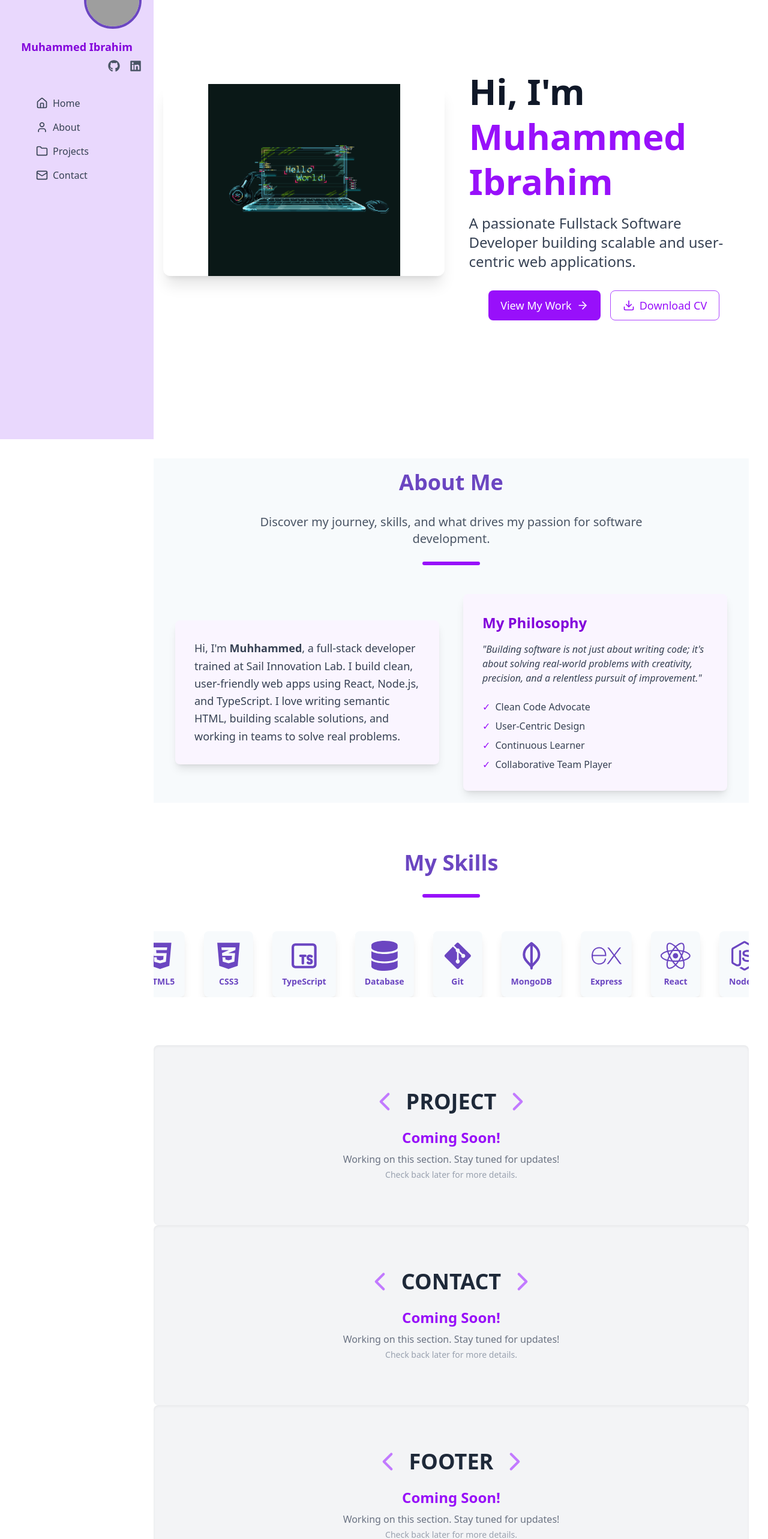
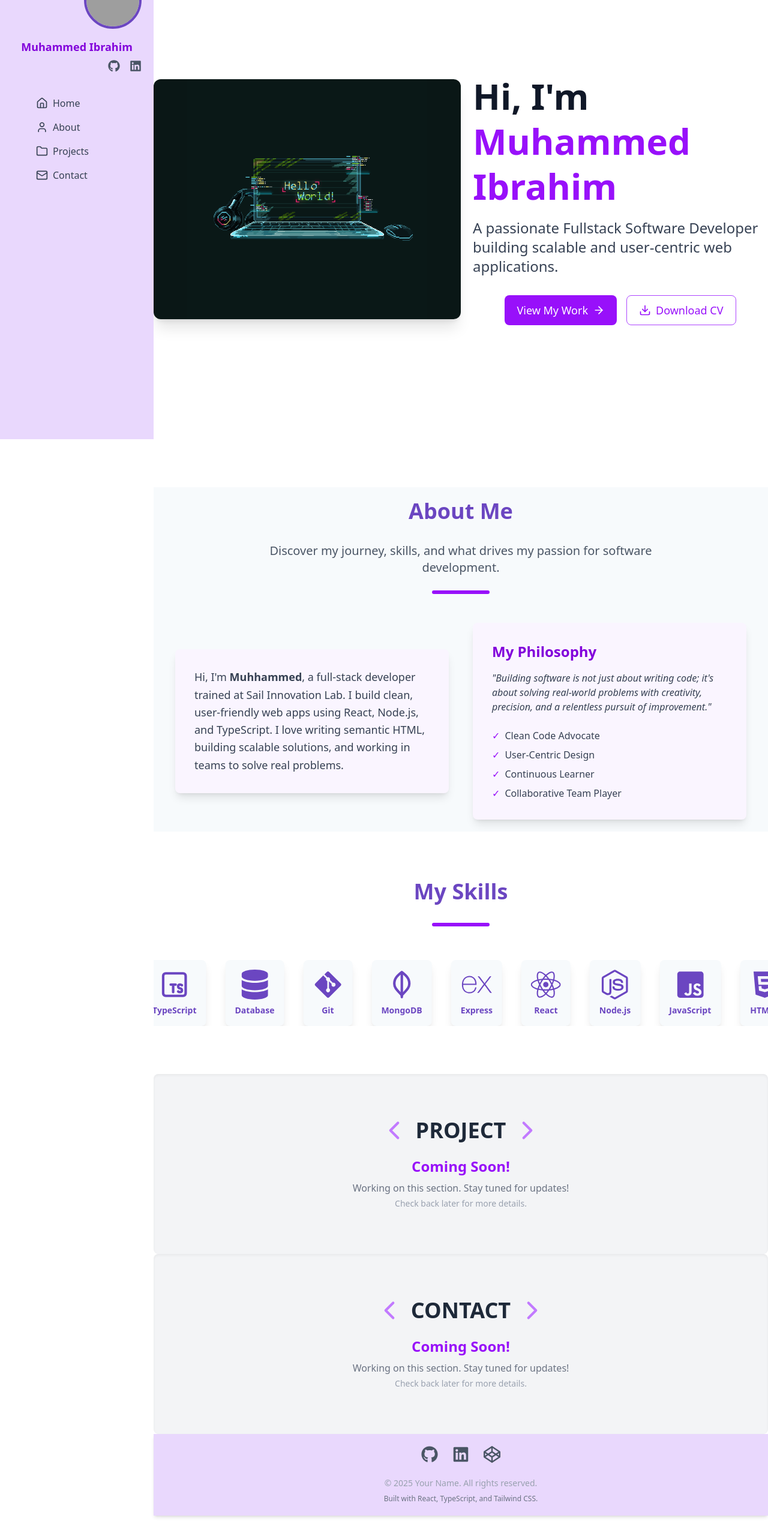
Before and after one commit to Okoro91/portfolio, a React (Vite) app: page / in a window 1280 px wide. Shown: the part 68-2633 px from the top of the page at 60% size. After the commit the page ends 2594 px from the top, so only its background shows below. Built offline with nearby package versions, Linux system fonts and the light colour scheme; grey boxes are pictures that could not be loaded.

Commit message:
improve sections

```diff
--- a/src/App.tsx
+++ b/src/App.tsx
@@ -4,19 +4,20 @@ import Hero from "./components/Hero";
 import About from "./components/About";
 import Skills from "./components/Skills";
 import Soon from "./components/Soon";
+import Footer from "./components/Footer";
 
 const App = () => {
   return (
     <div>
       <Sidebar />
-      <main className="lg:ml-56 p-8">
+      <main className="lg:ml-64">
         <Header />
         <Hero />
         <About />
         <Skills />
         <Soon title="PROJECT" />
         <Soon title="CONTACT" />
-        <Soon title="FOOTER" />
+        <Footer />
       </main>
     </div>
   );
--- /dev/null
+++ b/src/components/Footer.tsx
@@ -0,0 +1,51 @@
+import { FaGithub, FaLinkedin, FaCodepen } from "react-icons/fa";
+
+const Footer = () => {
+  const socials = [
+    {
+      name: "GitHub",
+      url: "https://github.com/Okoro91",
+      IconComponent: FaGithub,
+    },
+    {
+      name: "LinkedIn",
+      url: "https://www.linkedin.com/in/mi-okoro/",
+      IconComponent: FaLinkedin,
+    },
+    {
+      name: "CodePen",
+      url: "https://codepen.io/Okoro91",
+      IconComponent: FaCodepen,
+    },
+  ];
+  return (
+    <>
+      <footer className="w-full bg-secondary  shadow-md bg-opacity-95 backdrop-blur-sm  py-5 px-4">
+        <div className="mx-auto text-center">
+          <div className="flex justify-center space-x-6 mb-6">
+            {socials.map((social) => (
+              <a
+                key={social.name}
+                href={social.url}
+                target="_blank"
+                rel="noopener noreferrer"
+                className=" transition-colors duration-200 text-gray-600 hover:text-purple-600"
+                aria-label={social.name}
+              >
+                <social.IconComponent size={28} />{" "}
+              </a>
+            ))}
+          </div>
+          <p className="text-sm text-gray-400">
+            &copy; {new Date().getFullYear()} Your Name. All rights reserved.
+          </p>
+          <p className="text-xs text-gray-500 mt-2">
+            Built with React, TypeScript, and Tailwind CSS.
+          </p>
+        </div>
+      </footer>
+    </>
+  );
+};
+
+export default Footer;
--- a/src/components/Header.tsx
+++ b/src/components/Header.tsx
@@ -6,7 +6,6 @@ const Header = () => {
   const [open, setOpen] = useState(false);
 
   return (
-    <>
     <header className="lg:hidden  flex justify-between items-center fixed top-0 left-0 w-full bg-secondary  shadow-md z-50 bg-opacity-95 backdrop-blur-sm py-4 px-10">
       <a
         href="#hero"
@@ -28,7 +27,6 @@ const Header = () => {
         </div>
       )}
     </header>
-    </>
   );
 };
 
--- a/src/components/Hero.tsx
+++ b/src/components/Hero.tsx
@@ -5,10 +5,9 @@ import cv from "../assets/doc/muhammed_CV.pdf";
 
 const Hero = () => {
   return (
-    <>
     <section
       id="home"
-        className="min-h-screen flex items-center justify-center lg:justify-between bg-text-accent w-full pt-20 lg:pt-0 lg:pb-20"
+      className="min-h-screen flex items-center justify-center lg:justify-between bg-text-accent w-full pt-20 lg:pt-0 lg:pb-20 mb-10 lg:mt-10"
     >
       <style>
         {`
@@ -28,19 +27,19 @@ const Hero = () => {
         }
         `}
       </style>
-        <div className="container mx-auto px-4  flex flex-col lg:flex-row items-center ">
-          <div className="hero-img relative w-1/2 lg:w-[500px] mb-12 lg:mt-0 lg:mr-10 shadow-xl rounded-xl  animate-float">
+      <div className="container mx-auto flex flex-col lg:flex-row items-center ">
+        <div className="hero-img mt-10 w-full  relative lg:w-1/2 mb-12 lg:m-0 shadow-xl rounded-xl bg-[#0a1716] overflow-hidden">
           <img
             src={img}
             alt="YourName"
-              className="w-full h-64 md:w-80 md:h-80  rounded-x mx-auto object-cover "
+            className="w-100 rounded-x mx-auto object-cover animate-float"
           />
         </div>
         <motion.div
           initial={{ opacity: 0, x: -50 }}
           animate={{ opacity: 1, x: 0 }}
           transition={{ duration: 0.4 }}
-            className="lg:w-1/2 text-center lg:text-left"
+          className="lg:w-1/2 text-center lg:text-left lg:pl-5"
         >
           <h1 className="text-4xl sm:text-5xl md:text-6xl font-extrabold text-gray-900 leading-tight mb-4">
             Hi, I'm <br />
@@ -70,7 +69,6 @@ const Hero = () => {
         </motion.div>
       </div>
     </section>
-    </>
   );
 };
 
--- a/src/components/Skills.tsx
+++ b/src/components/Skills.tsx
@@ -35,7 +35,7 @@ const Skills = () => {
         <div className="overflow-hidden">
           <motion.div
             animate={{ x: ["0%", "-100%"] }}
-            transition={{ repeat: Infinity, duration: 15, ease: "linear" }}
+            transition={{ repeat: Infinity, duration: 10, ease: "linear" }}
             className="flex space-x-8 whitespace-nowrap"
           >
             {[...skills, ...skills].map((skill, index) => (
```
Also changed, not shown: src/components/About.tsx (+5 -8 lines). Lines whose indentation alone changed are shown as unchanged.
